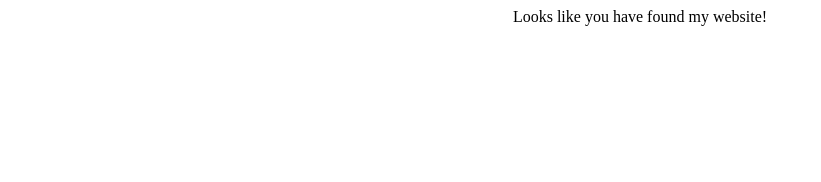
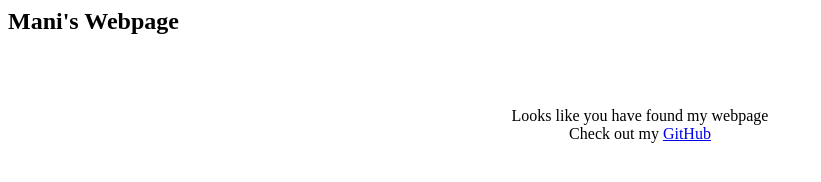
Before and after one commit to manig1729/manig1729.github.io, a plain HTML site: page index.html in a window 1280 px wide. Shown: the whole page, without its empty margins (0-821 px from the left). Drawn offline with Linux system fonts and the light colour scheme.

Commit message:
Add github link

```diff
--- a/index.html
+++ b/index.html
@@ -1,11 +1,20 @@
 <html>
-<head>
-<title> Mani's website </title>
-</head>
+    <head>
+        <title>
+            Mani's Webpage
+        </title>
+    </head>
 
-<body>
-<p align = center>
-Looks like you have found my website!
-</p>
-</body>
+    <body>
+        <header>
+            <h2>Mani's Webpage</h2>
+        </header>
+
+        <br><br>
+        <p align=center>
+            Looks like you have found my webpage
+            <br>
+            Check out my <a href="https://github.com/manig1729">GitHub</a>
+        </p>
+    </body>
 </html>
```
